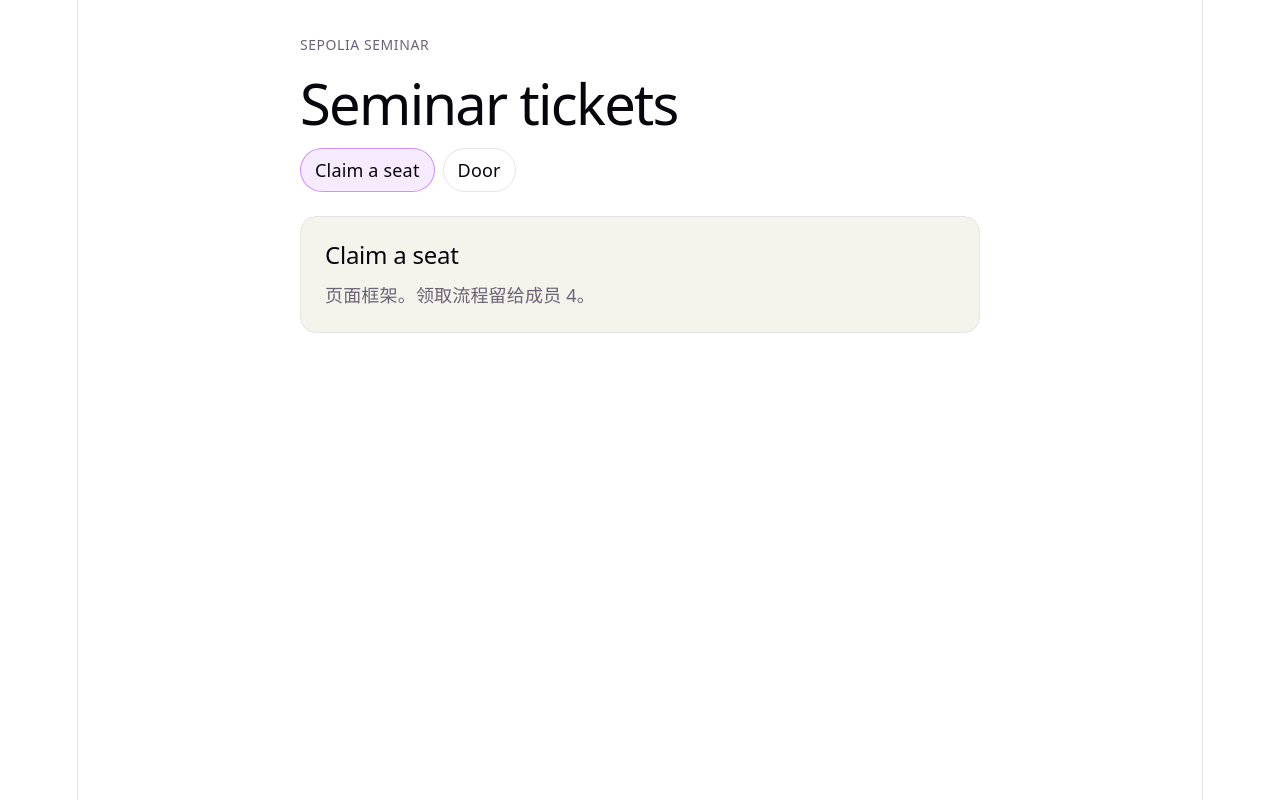
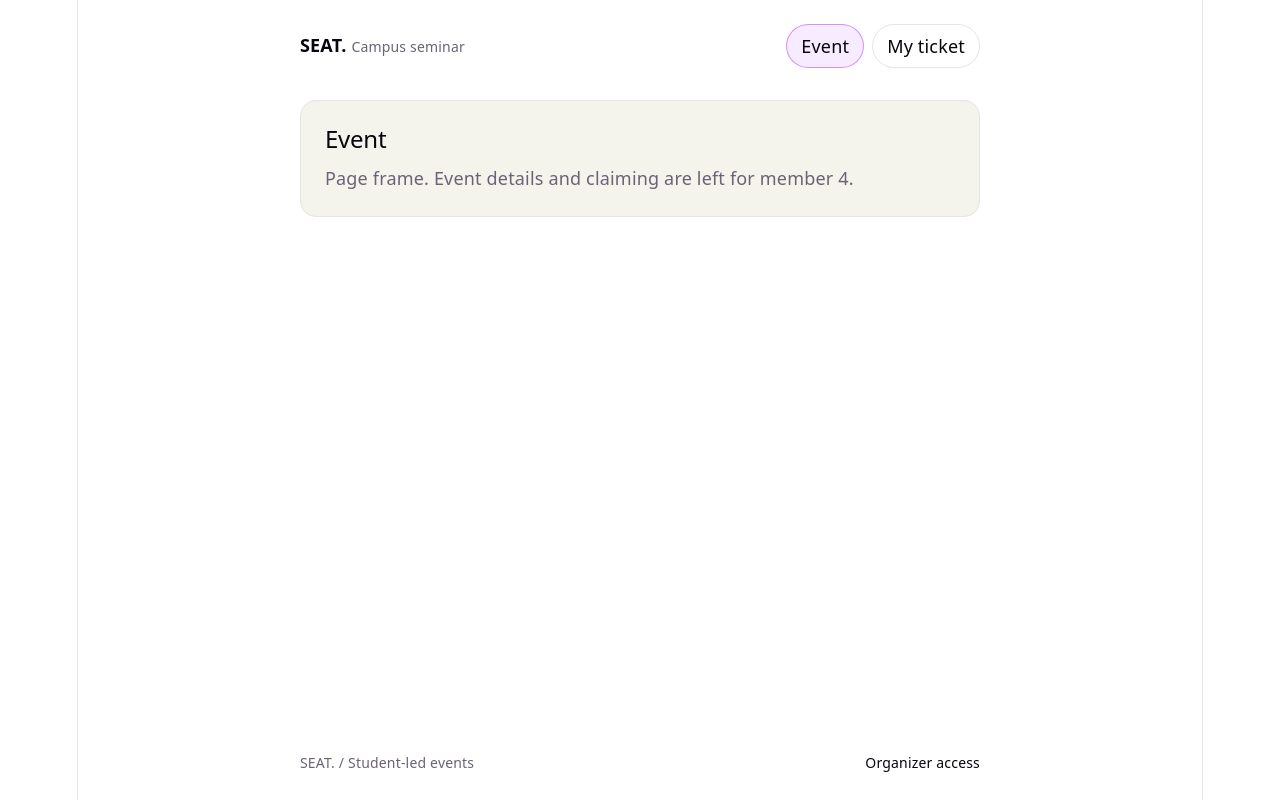
Before and after one commit to tommyd1123/COMP7610-DApp, a React (Vite) app: page / in a window 1280 px wide. Built offline with nearby package versions, Linux system fonts and the light colour scheme.

Commit message:
Add the my-ticket route so the shell matches the three-page design.

```diff
--- a/src/App.css
+++ b/src/App.css
@@ -1,7 +1,52 @@
+.shell {
+  min-height: 100vh;
+  display: flex;
+  flex-direction: column;
+}
+
+.top,
+.foot {
+  width: min(720px, 100%);
+  margin: 0 auto;
+  padding: 24px 20px;
+  box-sizing: border-box;
+  display: flex;
+  align-items: center;
+  justify-content: space-between;
+  gap: 16px;
+}
+
+.brand {
+  margin: 0;
+  color: var(--text-h);
+  font-weight: 700;
+}
+
+.brand span {
+  color: var(--text);
+  font-weight: 500;
+  font-size: 14px;
+}
+
+.foot {
+  margin-top: auto;
+  color: var(--text);
+  font-size: 14px;
+}
+
+.foot a {
+  color: var(--text-h);
+  text-decoration: none;
+}
+
+.foot a[aria-current="page"] {
+  text-decoration: underline;
+}
+
 .app {
   width: min(720px, 100%);
   margin: 0 auto;
-  padding: 32px 20px 64px;
+  padding: 8px 20px 64px;
   text-align: left;
   box-sizing: border-box;
 }
@@ -17,7 +62,7 @@
 .nav {
   display: flex;
   gap: 8px;
-  margin: 20px 0 24px;
+  margin: 0;
 }
 
 .nav a {
--- a/src/App.jsx
+++ b/src/App.jsx
@@ -1,11 +1,21 @@
 import { useEffect, useState } from "react";
 import { ClaimPage } from "./pages/ClaimPage.jsx";
 import { DoorPage } from "./pages/DoorPage.jsx";
+import { TicketPage } from "./pages/TicketPage.jsx";
 import "./App.css";
 
+// 三个业务页面。钱包连接、转让确认、退票确认是弹窗，不占路由。
 function pageFromHash() {
-  return window.location.hash === "#door" ? "door" : "claim";
+  if (window.location.hash === "#ticket") return "ticket";
+  if (window.location.hash === "#door") return "door";
+  return "claim";
 }
+
+const PAGES = {
+  claim: ClaimPage,
+  ticket: TicketPage,
+  door: DoorPage,
+};
 
 export default function App() {
   const [page, setPage] = useState(pageFromHash);
@@ -18,19 +28,32 @@ export default function App() {
     return () => window.removeEventListener("hashchange", onHashChange);
   }, []);
 
+  const Page = PAGES[page];
+
   return (
-    <main className="app">
-      <p className="eyebrow">Sepolia seminar</p>
-      <h1>Seminar tickets</h1>
-      <nav className="nav">
-        <a href="#claim" aria-current={page === "claim" ? "page" : undefined}>
-          Claim a seat
+    <div className="shell">
+      <header className="top">
+        <p className="brand">
+          SEAT. <span>Campus seminar</span>
+        </p>
+        <nav className="nav" aria-label="Pages">
+          <a href="#claim" aria-current={page === "claim" ? "page" : undefined}>
+            Event
+          </a>
+          <a href="#ticket" aria-current={page === "ticket" ? "page" : undefined}>
+            My ticket
+          </a>
+        </nav>
+      </header>
+      <main className="app">
+        <Page />
+      </main>
+      <footer className="foot">
+        <span>SEAT. / Student-led events</span>
+        <a href="#door" aria-current={page === "door" ? "page" : undefined}>
+          Organizer access
         </a>
-        <a href="#door" aria-current={page === "door" ? "page" : undefined}>
-          Door
-        </a>
-      </nav>
-      {page === "door" ? <DoorPage /> : <ClaimPage />}
-    </main>
+      </footer>
+    </div>
   );
 }
--- a/src/pages/ClaimPage.jsx
+++ b/src/pages/ClaimPage.jsx
@@ -1,12 +1,12 @@
 // 负责人：成员 4。
-// 这里只留页面位置。连接钱包、剩余座位、领取按钮和状态文字由你写。
+// 活动与领票。连接钱包用全站共用弹窗，不要单独做一页。
 // 钱包调用放在 src/wallet/ethereum.js，不要写在这个文件里。
 
 export function ClaimPage() {
   return (
     <section className="card">
-      <h2>Claim a seat</h2>
-      <p className="lede">页面框架。领取流程留给成员 4。</p>
+      <h2>Event</h2>
+      <p className="lede">Page frame. Event details and claiming are left for member 4.</p>
     </section>
   );
 }
--- a/src/pages/DoorPage.jsx
+++ b/src/pages/DoorPage.jsx
@@ -1,12 +1,12 @@
 // 负责人：成员 4。
-// 这里只留页面位置。工作人员钱包、同学地址和核销按钮由你写。
-// 核销交易放在 src/wallet/ethereum.js 的 admitStudent。
+// 主办方检票。按票号查询后核销，权限看合约 organizer()。
+// 核销交易放在 src/wallet/ethereum.js，查询放在 src/chain/read.js。
 
 export function DoorPage() {
   return (
     <section className="card">
-      <h2>Door</h2>
-      <p className="lede">页面框架。入场核销留给成员 4。</p>
+      <h2>Organizer check-in</h2>
+      <p className="lede">Page frame. Ticket lookup and check-in are left for member 4.</p>
     </section>
   );
 }
--- /dev/null
+++ b/src/pages/TicketPage.jsx
@@ -0,0 +1,12 @@
+// 负责人：成员 4。
+// 我的门票。转让和退票是本页上的确认弹窗，不要再拆成新页面。
+// 钱包调用放在 src/wallet/ethereum.js，链上查询放在 src/chain/read.js。
+
+export function TicketPage() {
+  return (
+    <section className="card">
+      <h2>My ticket</h2>
+      <p className="lede">Page frame. Ticket status, transfer, and return are left for member 4.</p>
+    </section>
+  );
+}
```
Also changed, not shown: 4 other files (tests, documents, lock files or other folders).
